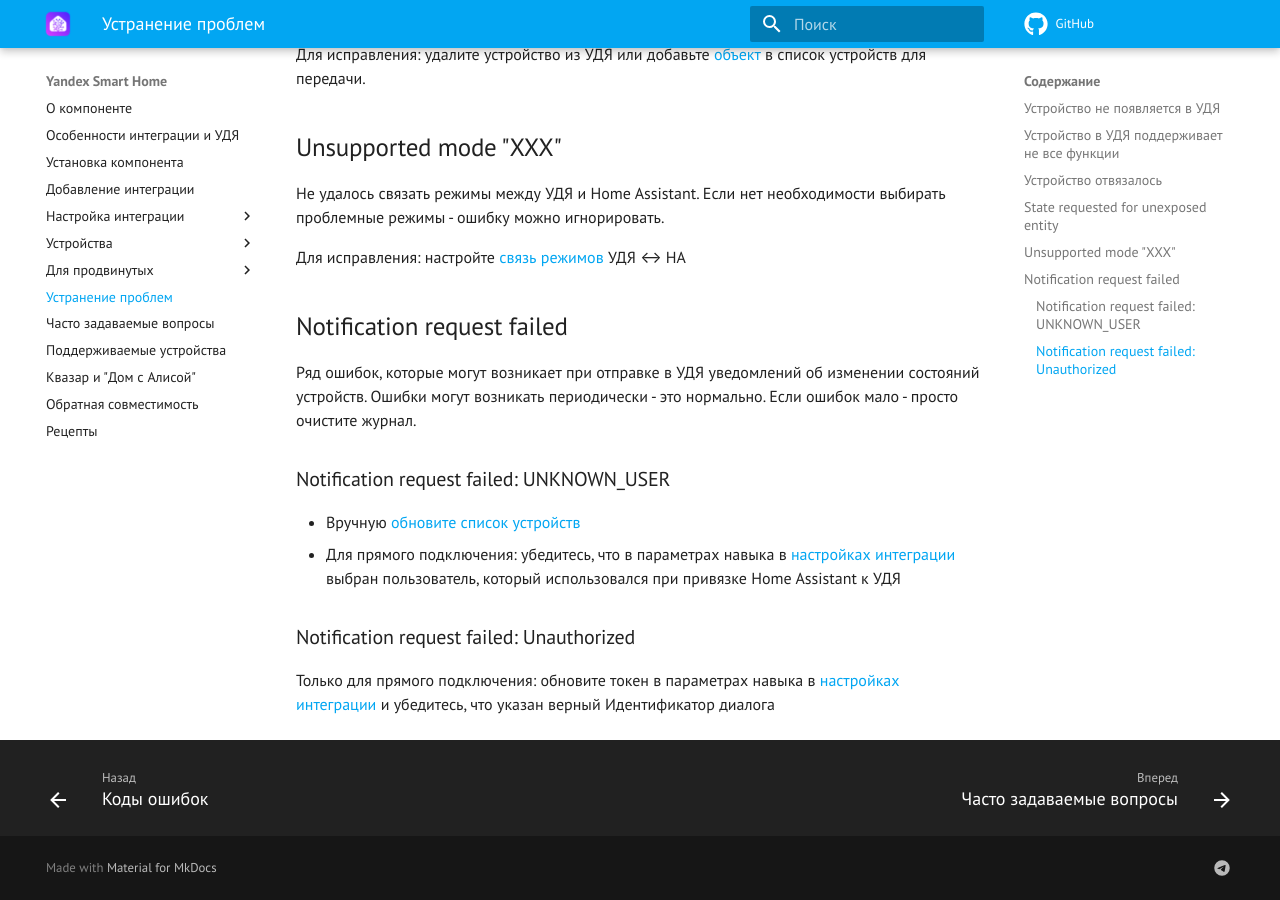
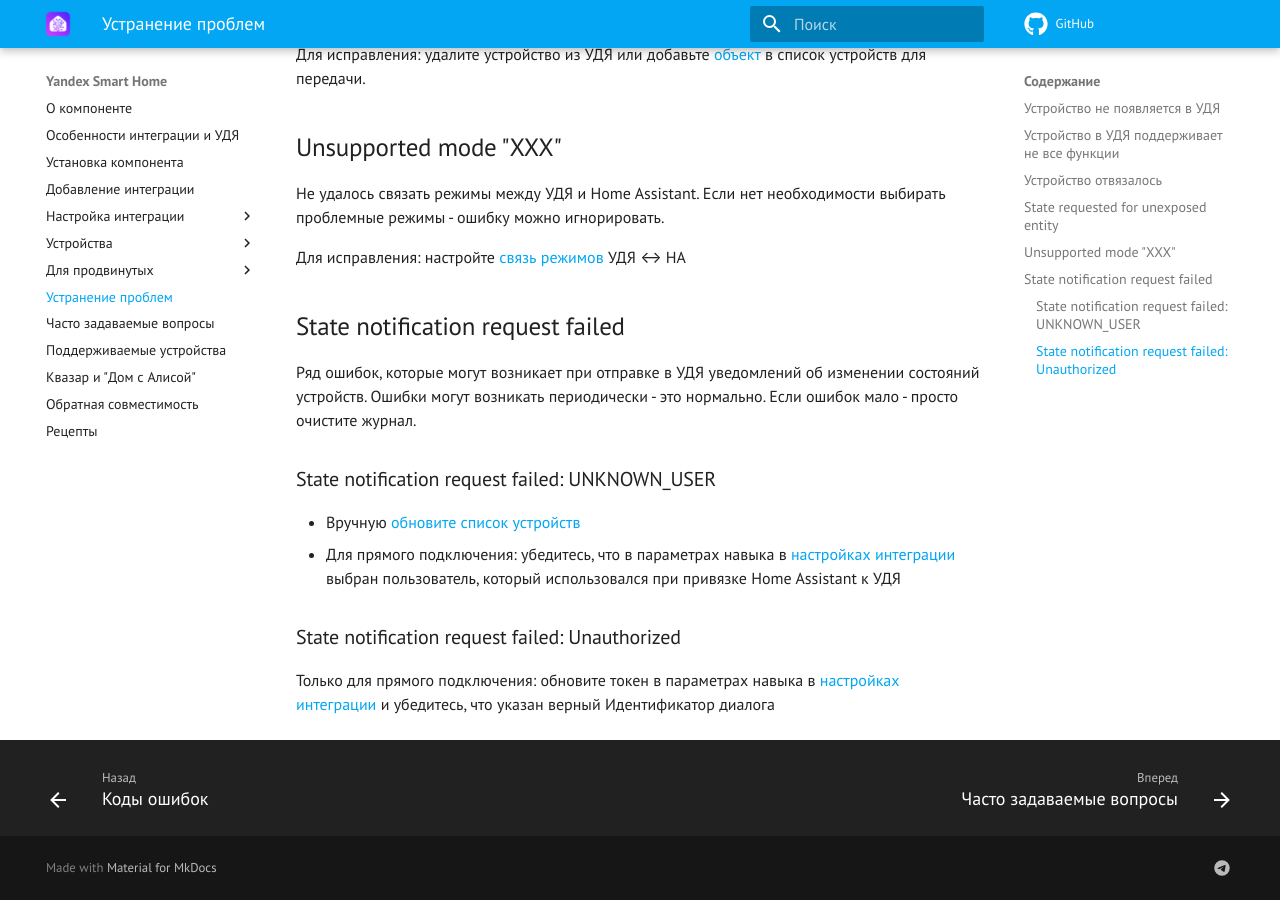
Before and after one commit to dext0r/yandex_smart_home, an MkDocs documentation site: the page built from docs/troubleshoot.md, in a window 1280 px wide and 900 px high, scrolled down 1712 px. Built offline with MkDocs 1.6.1 and Material for MkDocs 9.7.7, drawn with Linux system fonts in a browser that asks for light colours; comment, search, counter and statistics services are not loaded; the version menu is left out.

Commit message:
Rename notifier errors

```diff
--- a/docs/troubleshoot.md
+++ b/docs/troubleshoot.md
@@ -47,15 +47,15 @@
 
 Для исправления: настройте [связь режимов](./config/modes.md) УДЯ <--> HA
 
-## Notification request failed
+## State notification request failed
 
 Ряд ошибок, которые могут возникает при отправке в УДЯ уведомлений об изменении состояний устройств. Ошибки могут возникать периодически - это нормально. Если ошибок мало - просто очистите журнал.
 
-### Notification request failed: UNKNOWN_USER { id=unknown-user }
+### State notification request failed: UNKNOWN_USER { id=unknown-user }
 
 * Вручную [обновите список устройств](./quasar.md#discovery)
 * Для прямого подключения: убедитесь, что в параметрах навыка в [настройках интеграции](./config/getting-started.md#gui) выбран пользователь, который использовался при привязке Home Assistant к УДЯ
 
-### Notification request failed: Unauthorized { id=notifier-unauthorized }
+### State notification request failed: Unauthorized { id=notifier-unauthorized }
 
 Только для прямого подключения: обновите токен в параметрах навыка в [настройках интеграции](./config/getting-started.md#gui) и убедитесь, что указан верный Идентификатор диалога
```
Also changed, not shown: 2 other files.
